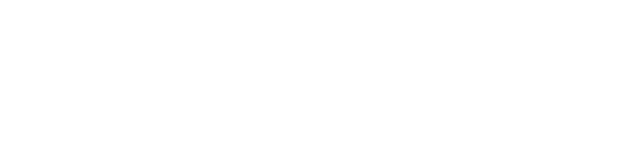
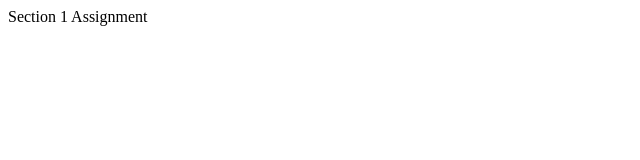
Before and after one commit to shruti1999799/Demo1-VS-Code, a plain HTML site: page index.html in a window 1280 px wide. Shown: the whole page, without its empty margins (0-640 px from the left). Drawn offline with Linux system fonts and the light colour scheme.

Commit message:
Modified index.html

```diff
--- a/index.html
+++ b/index.html
@@ -1,5 +1,8 @@
 <html>
     <head>
      <title>My Project</title>
+     <body>
+         Section 1 Assignment
+     </body>
      </head>
      </html>
```
